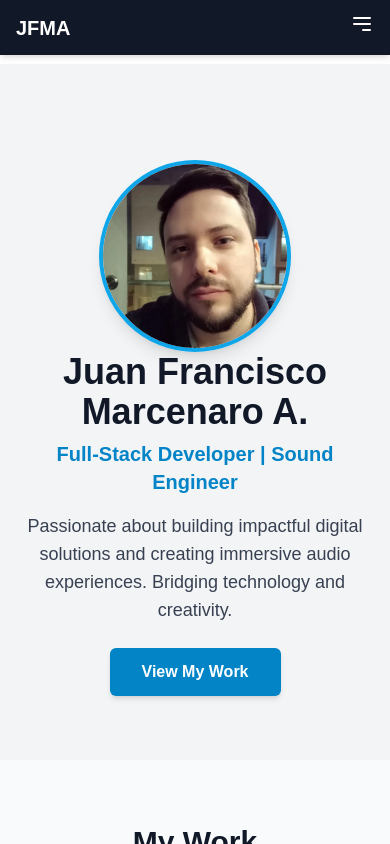
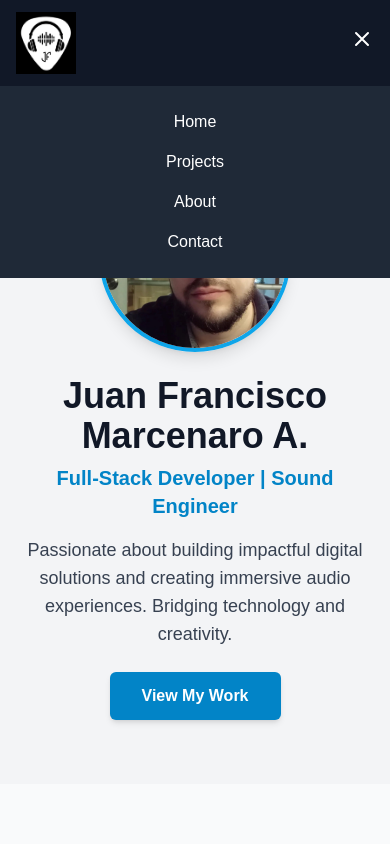
Before and after one commit to jf8989/jf-web, a Next.js app: page / in a window 390 px wide. Both pictures are taken after a click on the button "Toggle menu". Shown: the top 844 px of the page. Built offline with nearby package versions, Linux system fonts and the light colour scheme.

Commit message:
enhance HeroSection and Header components with improved image quality, mobile menu functionality, and accessibility features

```diff
--- a/src/components/Header.tsx
+++ b/src/components/Header.tsx
@@ -1,21 +1,49 @@
 // src/components/Header.tsx
-import React from "react";
+"use client";
+
+import React, { useState } from "react";
+import Image from "next/image"; // <-- Import next/image
 
 const Header: React.FC = () => {
-  // Placeholder navigation items - functionality to be added later
+  const [isMobileMenuOpen, setIsMobileMenuOpen] = useState(false);
+
   const navItems = [
-    { name: "Home", href: "#home" }, // Assuming sections will have IDs
+    { name: "Home", href: "#home" },
     { name: "Projects", href: "#projects" },
     { name: "About", href: "#about" },
     { name: "Contact", href: "#contact" },
   ];
 
+  const toggleMobileMenu = () => {
+    setIsMobileMenuOpen(!isMobileMenuOpen);
+  };
+
+  const handleMobileLinkClick = () => {
+    setIsMobileMenuOpen(false);
+  };
+
   return (
     <header className="bg-gray-900 text-white fixed top-0 left-0 w-full z-50 shadow-md">
       <nav className="container mx-auto px-4 py-3 flex justify-between items-center">
-        {/* Placeholder for Logo/Brand */}
+        {/* Logo/Brand - Now using next/image */}
         <div className="text-xl font-bold">
-          <a href="#home">JFMA</a>
+          <a
+            href="#home"
+            onClick={handleMobileLinkClick}
+            aria-label="Homepage Logo"
+          >
+            {" "}
+            {/* Added aria-label */}
+            {/* Replace src, width, height with your actual logo details */}
+            <Image
+              src="/images/logo1.png" // <-- **UPDATE THIS PATH**
+              alt="Juan Francisco Marcenaro A. Logo" // <-- Update alt text if needed
+              width={60} // <-- **UPDATE WIDTH** (e.g., 40 or your logo's width)
+              height={60} // <-- **UPDATE HEIGHT** (e.g., 40 or your logo's height)
+              className="h-auto" // Maintain aspect ratio if needed, adjust classes
+              priority // Add priority if logo is critical for LCP
+            />
+          </a>
         </div>
 
         {/* Desktop Navigation Links */}
@@ -32,10 +60,25 @@ const Header: React.FC = () => {
           ))}
         </ul>
 
-        {/* Placeholder for Mobile Menu Button (functionality later) */}
+        {/* Mobile Menu Button */}
         <div className="md:hidden">
-          <button aria-label="Open menu">
-            {/* Basic SVG Placeholder */}
+          <button aria-label="Toggle menu" onClick={toggleMobileMenu}>
+            {isMobileMenuOpen ? (
+              <svg
+                xmlns="http://www.w3.org/2000/svg"
+                className="h-6 w-6"
+                fill="none"
+                viewBox="0 0 24 24"
+                stroke="currentColor"
+              >
+                <path
+                  strokeLinecap="round"
+                  strokeLinejoin="round"
+                  strokeWidth={2}
+                  d="M6 18L18 6M6 6l12 12"
+                />
+              </svg>
+            ) : (
               <svg
                 xmlns="http://www.w3.org/2000/svg"
                 className="h-6 w-6"
@@ -50,9 +93,31 @@ const Header: React.FC = () => {
                   d="M4 6h16M4 12h16m-7 6h7"
                 />
               </svg>
+            )}
           </button>
         </div>
       </nav>
+
+      {/* Mobile Menu - Conditionally Rendered */}
+      <div
+        className={`absolute top-full left-0 w-full bg-gray-800 md:hidden transition-all duration-300 ease-in-out overflow-hidden ${
+          isMobileMenuOpen ? "max-h-screen opacity-100" : "max-h-0 opacity-0"
+        }`}
+      >
+        <ul className="flex flex-col items-center py-4">
+          {navItems.map((item) => (
+            <li key={item.name} className="w-full text-center">
+              <a
+                href={item.href}
+                className="block py-2 hover:bg-gray-700 w-full transition-colors duration-300"
+                onClick={handleMobileLinkClick}
+              >
+                {item.name}
+              </a>
+            </li>
+          ))}
+        </ul>
+      </div>
     </header>
   );
 };
--- a/src/components/HeroSection.tsx
+++ b/src/components/HeroSection.tsx
@@ -13,11 +13,15 @@ const HeroSection: React.FC = () => {
         <Image
           src="/images/jf-profile-picture.jpg"
           alt="Juan Francisco Marcenaro A."
-          width={192} // Adjust width as needed
-          height={192} // Adjust height as needed
+          width={192}
+          height={192}
           className="rounded-full mx-auto border-4 border-sky-500 shadow-lg"
+          quality={100} // <-- Increased quality setting
+          priority={true} // <-- Added priority for LCP
         />
-        <h1 className="text-4xl md:text-5xl font-bold mb-2 text-gray-900 dark:text-white">
+        <h1 className="text-4xl md:text-5xl font-bold mb-2 mt-6 text-gray-900 dark:text-white">
+          {" "}
+          {/* Added margin-top */}
           Juan Francisco Marcenaro A.
         </h1>
         <p className="text-xl md:text-2xl text-sky-600 dark:text-sky-400 font-semibold mb-4">
```
Also changed, not shown: public/images/logo1.png (added). Lines whose indentation alone changed are shown as unchanged.
